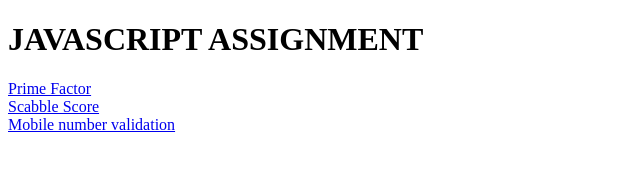
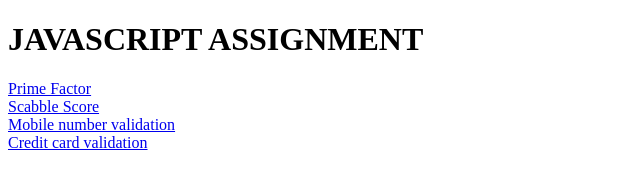
Before and after one commit to Maheshlaxmanjadhav/SangamOne-JavaScript, a plain HTML site: page index.html in a window 1280 px wide. Shown: the whole page, without its empty margins (0-640 px from the left). Drawn offline with Linux system fonts and the light colour scheme.

Commit message:
Update index.html

```diff
--- a/index.html
+++ b/index.html
@@ -11,5 +11,6 @@
     <a href="prime.html">Prime Factor</a><br>
     <a href="scab.html">Scabble Score</a><br>
     <a href="mobile.html">Mobile number validation</a><br>
+    <a href="credit.html">Credit card validation</a><br>
 </body>
 </html>
```
